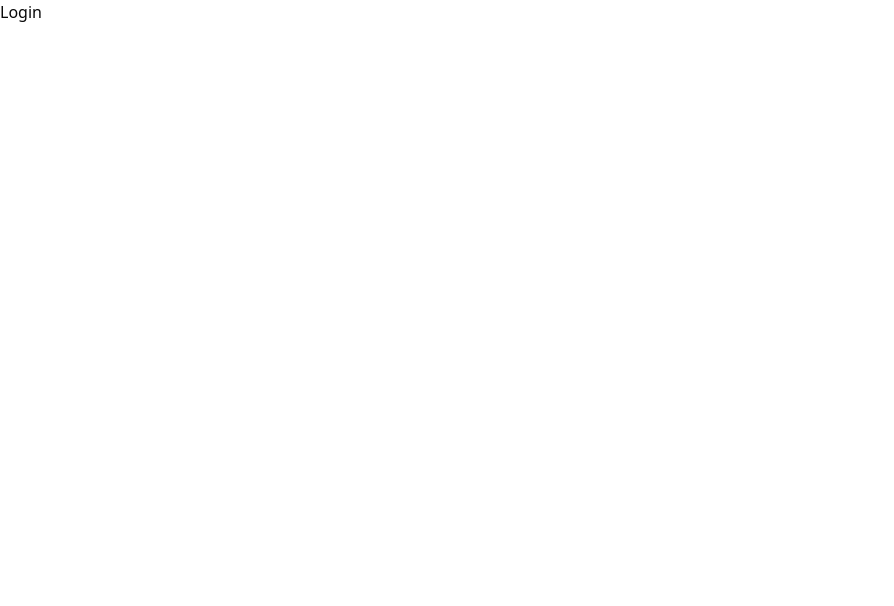
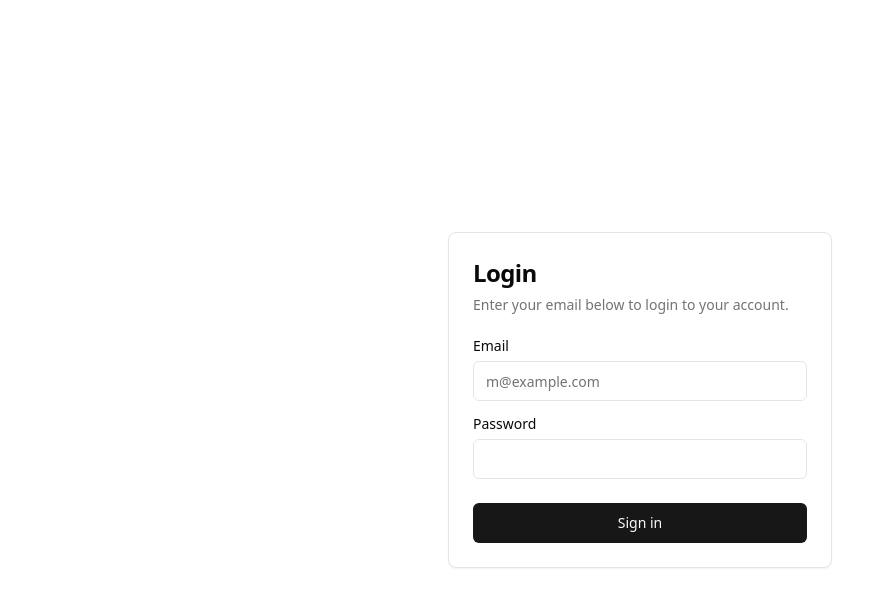
Before and after one commit to MerakiShubh/elib-react-frontend, a React (Vite) app: page /login in a window 1280 px wide. Shown: the top 606 px of the page, without its empty margins (0-894 px from the left). Built offline with nearby package versions, Linux system fonts and the light colour scheme.

Commit message:
add login page

```diff
--- a/package.json
+++ b/package.json
@@ -10,6 +10,7 @@
     "preview": "vite preview"
   },
   "dependencies": {
+    "@radix-ui/react-label": "^2.0.2",
     "@radix-ui/react-slot": "^1.0.2",
     "class-variance-authority": "^0.7.0",
     "clsx": "^2.1.1",
--- /dev/null
+++ b/src/components/ui/card.tsx
@@ -0,0 +1,79 @@
+import * as React from "react"
+
+import { cn } from "@/lib/utils"
+
+const Card = React.forwardRef<
+  HTMLDivElement,
+  React.HTMLAttributes<HTMLDivElement>
+>(({ className, ...props }, ref) => (
+  <div
+    ref={ref}
+    className={cn(
+      "rounded-lg border bg-card text-card-foreground shadow-sm",
+      className
+    )}
+    {...props}
+  />
+))
+Card.displayName = "Card"
+
+const CardHeader = React.forwardRef<
+  HTMLDivElement,
+  React.HTMLAttributes<HTMLDivElement>
+>(({ className, ...props }, ref) => (
+  <div
+    ref={ref}
+    className={cn("flex flex-col space-y-1.5 p-6", className)}
+    {...props}
+  />
+))
+CardHeader.displayName = "CardHeader"
+
+const CardTitle = React.forwardRef<
+  HTMLParagraphElement,
+  React.HTMLAttributes<HTMLHeadingElement>
+>(({ className, ...props }, ref) => (
+  <h3
+    ref={ref}
+    className={cn(
+      "text-2xl font-semibold leading-none tracking-tight",
+      className
+    )}
+    {...props}
+  />
+))
+CardTitle.displayName = "CardTitle"
+
+const CardDescription = React.forwardRef<
+  HTMLParagraphElement,
+  React.HTMLAttributes<HTMLParagraphElement>
+>(({ className, ...props }, ref) => (
+  <p
+    ref={ref}
+    className={cn("text-sm text-muted-foreground", className)}
+    {...props}
+  />
+))
+CardDescription.displayName = "CardDescription"
+
+const CardContent = React.forwardRef<
+  HTMLDivElement,
+  React.HTMLAttributes<HTMLDivElement>
+>(({ className, ...props }, ref) => (
+  <div ref={ref} className={cn("p-6 pt-0", className)} {...props} />
+))
+CardContent.displayName = "CardContent"
+
+const CardFooter = React.forwardRef<
+  HTMLDivElement,
+  React.HTMLAttributes<HTMLDivElement>
+>(({ className, ...props }, ref) => (
+  <div
+    ref={ref}
+    className={cn("flex items-center p-6 pt-0", className)}
+    {...props}
+  />
+))
+CardFooter.displayName = "CardFooter"
+
+export { Card, CardHeader, CardFooter, CardTitle, CardDescription, CardContent }
--- /dev/null
+++ b/src/components/ui/input.tsx
@@ -0,0 +1,25 @@
+import * as React from "react"
+
+import { cn } from "@/lib/utils"
+
+export interface InputProps
+  extends React.InputHTMLAttributes<HTMLInputElement> {}
+
+const Input = React.forwardRef<HTMLInputElement, InputProps>(
+  ({ className, type, ...props }, ref) => {
+    return (
+      <input
+        type={type}
+        className={cn(
+          "flex h-10 w-full rounded-md border border-input bg-background px-3 py-2 text-sm ring-offset-background file:border-0 file:bg-transparent file:text-sm file:font-medium placeholder:text-muted-foreground focus-visible:outline-none focus-visible:ring-2 focus-visible:ring-ring focus-visible:ring-offset-2 disabled:cursor-not-allowed disabled:opacity-50",
+          className
+        )}
+        ref={ref}
+        {...props}
+      />
+    )
+  }
+)
+Input.displayName = "Input"
+
+export { Input }
--- /dev/null
+++ b/src/components/ui/label.tsx
@@ -0,0 +1,26 @@
+"use client"
+
+import * as React from "react"
+import * as LabelPrimitive from "@radix-ui/react-label"
+import { cva, type VariantProps } from "class-variance-authority"
+
+import { cn } from "@/lib/utils"
+
+const labelVariants = cva(
+  "text-sm font-medium leading-none peer-disabled:cursor-not-allowed peer-disabled:opacity-70"
+)
+
+const Label = React.forwardRef<
+  React.ElementRef<typeof LabelPrimitive.Root>,
+  React.ComponentPropsWithoutRef<typeof LabelPrimitive.Root> &
+    VariantProps<typeof labelVariants>
+>(({ className, ...props }, ref) => (
+  <LabelPrimitive.Root
+    ref={ref}
+    className={cn(labelVariants(), className)}
+    {...props}
+  />
+))
+Label.displayName = LabelPrimitive.Root.displayName
+
+export { Label }
--- a/src/pages/Login.tsx
+++ b/src/pages/Login.tsx
@@ -1,5 +1,49 @@
+import {
+  Card,
+  CardContent,
+  CardDescription,
+  CardFooter,
+  CardHeader,
+  CardTitle,
+} from "@/components/ui/card";
+import { Button } from "@/components/ui/button";
+import { Input } from "@/components/ui/input";
+import { Label } from "@/components/ui/label";
+
 const LoginPage = () => {
-  return <div>Login</div>;
+  return (
+    <section
+      className="flex justify-center items-center
+     h-screen"
+    >
+      <Card className="w-full max-w-sm">
+        <CardHeader>
+          <CardTitle className="text-2xl">Login</CardTitle>
+          <CardDescription>
+            Enter your email below to login to your account.
+          </CardDescription>
+        </CardHeader>
+        <CardContent className="grid gap-4">
+          <div className="grid gap-2">
+            <Label htmlFor="email">Email</Label>
+            <Input
+              id="email"
+              type="email"
+              placeholder="m@example.com"
+              required
+            />
+          </div>
+          <div className="grid gap-2">
+            <Label htmlFor="password">Password</Label>
+            <Input id="password" type="password" required />
+          </div>
+        </CardContent>
+        <CardFooter>
+          <Button className="w-full">Sign in</Button>
+        </CardFooter>
+      </Card>
+    </section>
+  );
 };
 
 export default LoginPage;
```
Also changed, not shown: 1 other file (tests, documents, lock files or other folders).
